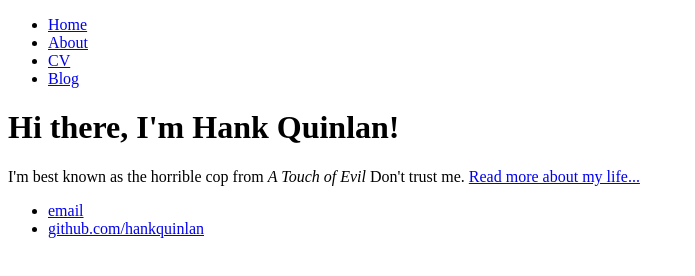
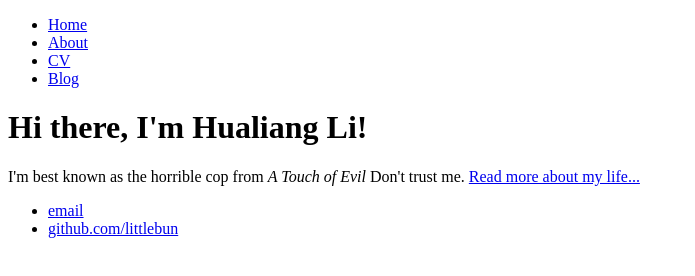
Before and after one commit to LittleBun/LittleBun.github.io, a plain HTML site: page index.html in a window 1280 px wide. Shown: the whole page, without its empty margins (0-695 px from the left). Drawn offline with Linux system fonts and the light colour scheme.

Commit message:
Update index.html
Fill in correct information

```diff
--- a/index.html
+++ b/index.html
@@ -1,7 +1,7 @@
 <!DOCTYPE html>
 <html>
 	<head>
-		<title>Hank Quinlan, Horrible Cop</title>
+		<title>Hualing Li</title>
 	</head>
 	<body>
 		<nav>
@@ -14,14 +14,14 @@
 		</nav>
 		<div class="container">
     		<div class="blurb">
-        		<h1>Hi there, I'm Hank Quinlan!</h1>
+        		<h1>Hi there, I'm Hualiang Li!</h1>
 				<p>I'm best known as the horrible cop from <em>A Touch of Evil</em> Don't trust me. <a href="/about">Read more about my life...</a></p>
     		</div><!-- /.blurb -->
 		</div><!-- /.container -->
 		<footer>
     		<ul>
-        		<li><a href="mailto:hankquinlanhub@gmail.com">email</a></li>
-        		<li><a href="https://github.com/hankquinlan">github.com/hankquinlan</a></li>
+        		<li><a href="mailto:hwaliangli@gmail.com">email</a></li>
+        		<li><a href="https://github.com/littlebun">github.com/littlebun</a></li>
 			</ul>
 		</footer>
 	</body>
```
